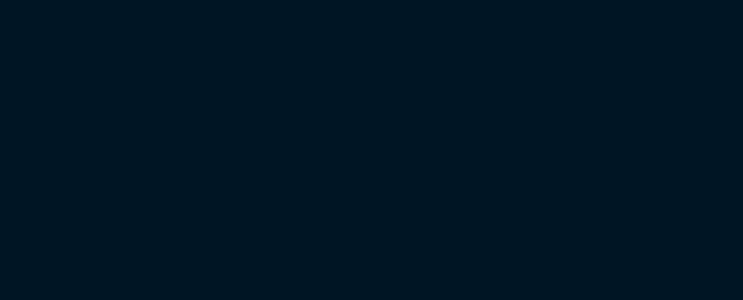
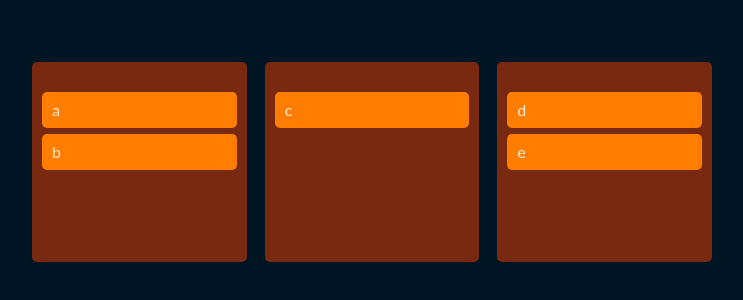
Before and after one commit to hyejikng/react-trello, a React (Create React App) app: page / in a window 1280 px wide. Shown: the part 238-538 px from the top of the page, without its empty margins (268-1011 px from the left). Built offline with nearby package versions, Linux system fonts and the light colour scheme.

Commit message:
create multi boards

```diff
--- a/src/App.tsx
+++ b/src/App.tsx
@@ -12,13 +12,14 @@
 
 const Boards = styled.div`
   display: grid;
-  grid-template-columns: repeat(1, 1fr);
+  gap: 18px;
+  grid-template-columns: repeat(3, 1fr);
   width: 100%;
 `;
 
 const Wrapper = styled.div`
   display: flex;
-  max-width: 480px;
+  max-width: 680px;
   width: 100%;
   height: 100vh;
   margin: 0 auto;
@@ -28,19 +29,20 @@
 
 function App() {
   const [toDos, setToDos] = useRecoilState(toDoState);
+  console.log(toDos);
 
   const onDragEnd = ({ draggableId, destination, source }: DropResult) => {
     // console.log('dragging finished');
     // console.log(args);
     if (!destination) return;
-    setToDos((oldToDos) => {
-      const copyToDos = [...oldToDos]; // default value of 'toDoState' = copyToDos
-      //1) Delete item on source.index
-      copyToDos.splice(source.index, 1);
-      //2) Put back the item on the destination.index
-      copyToDos.splice(destination.index, 0, draggableId);
-      return copyToDos; // the type of return value is an array.
-    });
+    // setToDos((oldToDos) => {
+    //   const copyToDos = [...oldToDos]; // default value of 'toDoState' = copyToDos
+    //   //1) Delete item on source.index
+    //   copyToDos.splice(source.index, 1);
+    //   //2) Put back the item on the destination.index
+    //   copyToDos.splice(destination.index, 0, draggableId);
+    //   return copyToDos; // the type of return value is an array.
+    // });
   };
   return (
     <DragDropContext onDragEnd={onDragEnd}>
@@ -56,6 +58,9 @@
               </Board>
             )}
           </Droppable> */}
+          {Object.keys(toDos).map((boardId) => (
+            <Board boardId={boardId} key={boardId} toDos={toDos[boardId]} />
+          ))}
         </Boards>
       </Wrapper>
     </DragDropContext>
--- a/src/atoms.tsx
+++ b/src/atoms.tsx
@@ -1,6 +1,10 @@
 import { atom, selector } from 'recoil';
 
-export const toDoState = atom({
+interface IToDoState {
+  [key: string]: string[];
+}
+
+export const toDoState = atom<IToDoState>({
   key: 'toDo',
   // default: ['a', 'b', 'c', 'd', 'e'],
   default: {
```
